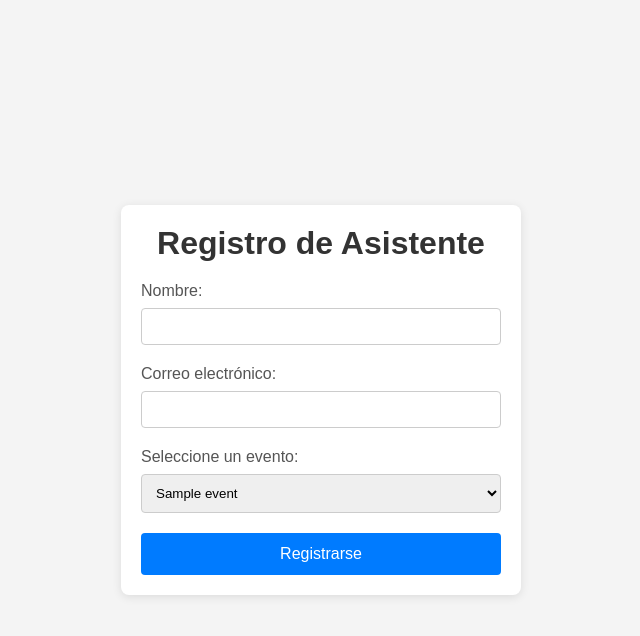
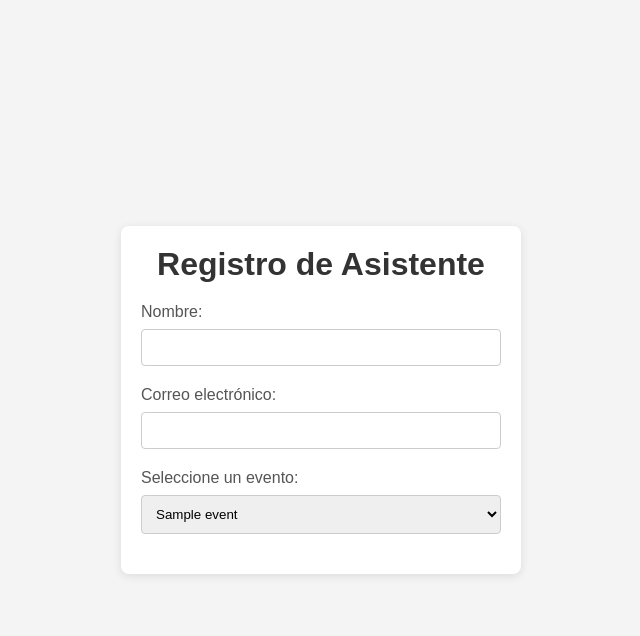
Before and after one commit to rafredyramirez/FrontEventosAWS, a Django app: template my_project/eventos/templates/eventos/register_event.html in a window 1280 px wide. Shown: the top 636 px of the page, without its empty margins (319-959 px from the left). Run offline with Django 5.2, Linux system fonts and the light colour scheme; the template is opened without the code that fills it: most values are stand-ins (such as "Sample title", 1, 10 or a date in 2020).

Commit message:
prueba despliegue

```diff
--- a/my_project/eventos/templates/eventos/register_event.html
+++ b/my_project/eventos/templates/eventos/register_event.html
@@ -25,7 +25,7 @@
                 {% endfor %}
             </select>
 
-            <button type="submit">Registrarse</button>
+            <!-- <button type="submit">Registrarse</button> -->
         </form>
     </div>
 </body>
```
